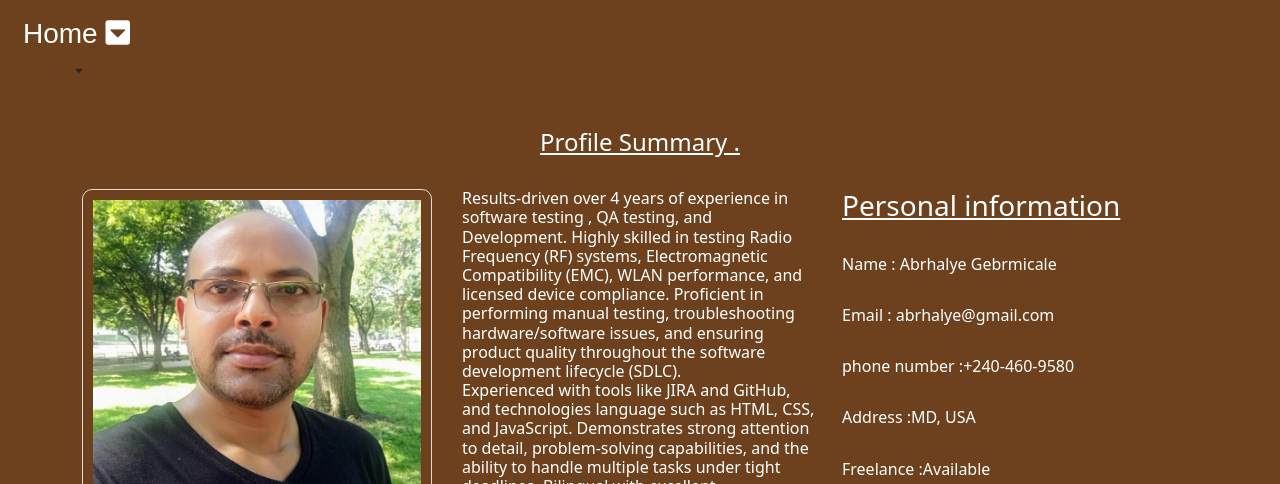
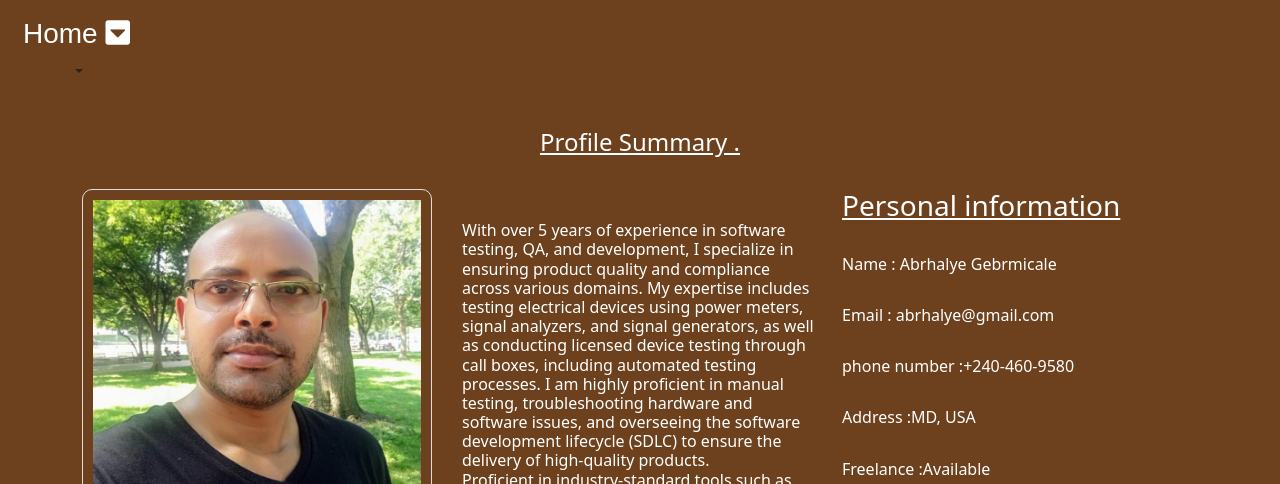
Before and after one commit to abrhalye/abrhalye, a plain HTML site: page About/About.HTML in a window 1280 px wide. Shown: the top 484 px of the page. Drawn offline with nearby package versions, Linux system fonts and the light colour scheme.

Commit message:
Update About.HTML

```diff
--- a/About/About.HTML
+++ b/About/About.HTML
@@ -62,17 +62,22 @@
           </div>
           <div class="col-sm-12 col-md-12 col-lg-6 col-xl-4">
             <div class="about2 about-text">
-              <!-- <h4 class="full-stack jt"></h4><br> -->
+              <h4 class="full-stack jt"></h4><br>
               <h6>
-                Results-driven over 4 years of experience in software testing , QA testing, and Development.
-                 Highly skilled in testing Radio Frequency (RF) systems, Electromagnetic Compatibility (EMC),
-                 WLAN performance, and licensed device compliance. Proficient in performing manual testing,
-                 troubleshooting hardware/software issues, and ensuring product quality throughout the software development lifecycle (SDLC).
+                With over 5 years of experience in software testing, QA, and development, I specialize in ensuring product
+                 quality and compliance across various domains. My expertise includes testing electrical devices using power meters,
+                 signal analyzers, and signal generators, as well as conducting licensed device testing through call boxes, including
+                  automated testing processes. I am highly proficient in manual testing, troubleshooting hardware and software issues,
+                  and overseeing the software development lifecycle (SDLC)
+                to ensure the delivery of high-quality products.
+                <br>
+                Proficient in industry-standard tools such as JIRA and GitHub, I also have a strong foundation
+                in web technologies, including HTML, CSS, and JavaScript. Known for my keen attention to detail,
+                problem-solving skills, and ability to manage multiple projects under tight deadlines, I am committed
+                to delivering excellence in every aspect of my work.
+                <br>
+                I possess strong communication skills and thrive in diverse environments, with proficiency in English, Amharic, and Tigrigna.
 
-                <br>
-                Experienced with tools like JIRA and GitHub, and technologies language such as HTML, CSS, and JavaScript.
-                Demonstrates strong attention to detail, problem-solving capabilities, and the ability to handle multiple tasks
-                under tight deadlines. Bilingual with excellent communication skills in English, Amharic, and Tigrigna.
               </h6>
               <img src="../Pic/signature (5).png" alt="" width="380px" height="150px" />
             </div>
```
